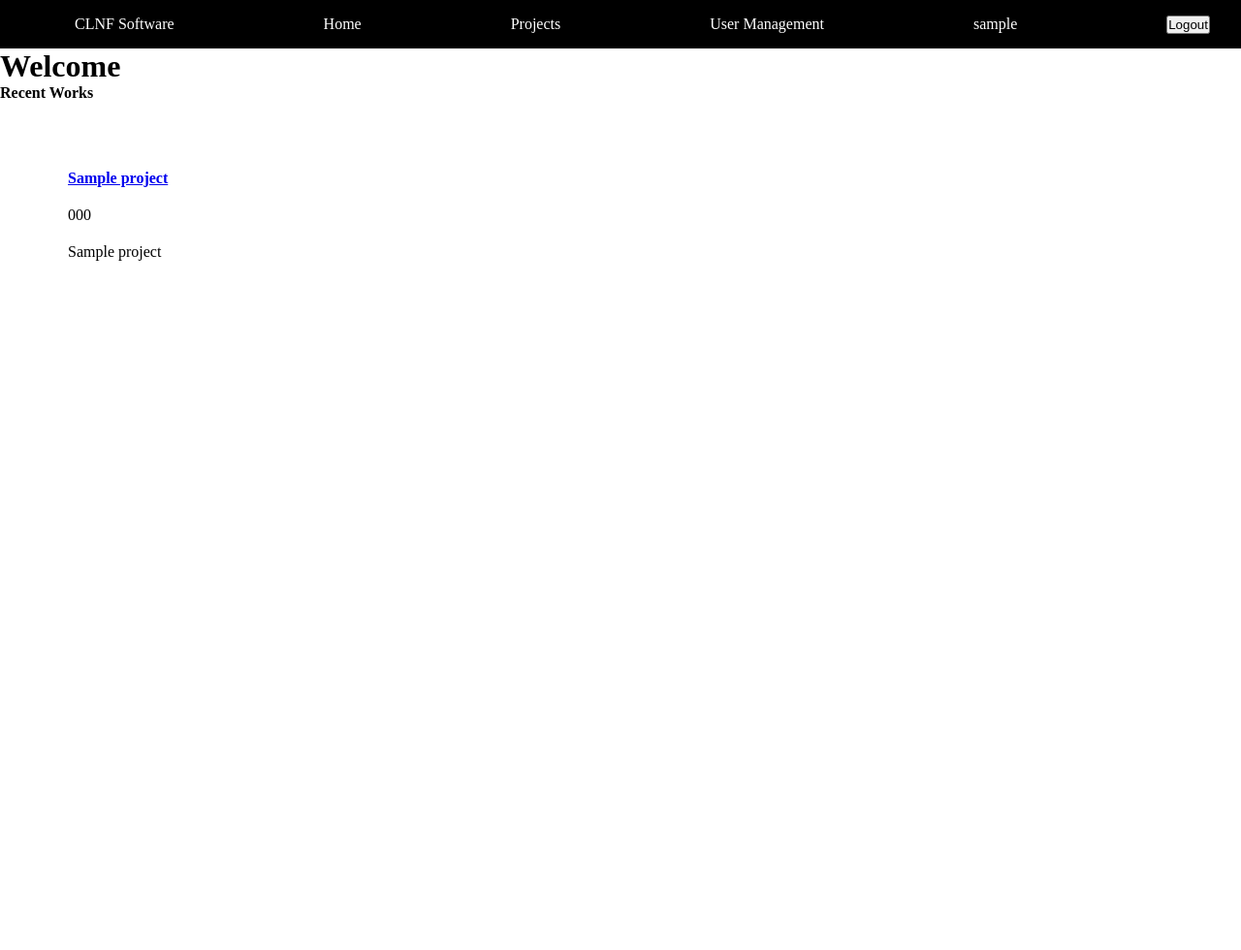
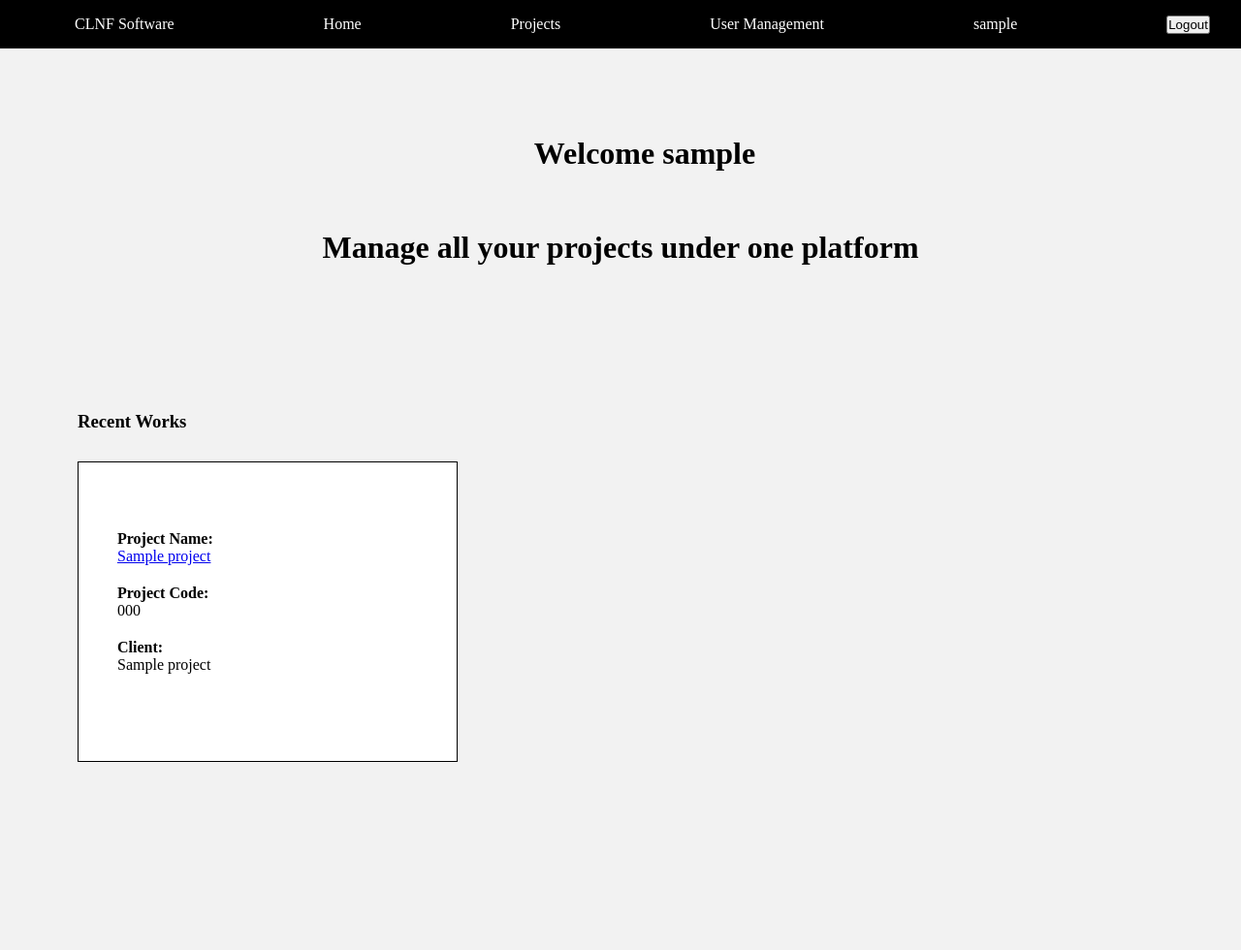
Before and after one commit to muhammedlasin/PHP-Project, a PHP site: page /PHP-main/home.php in a window 1280 px wide. Shown: the whole page at 97% size. Before the commit the page ends 269 px from the top, so only its background shows below. Run offline with PHP 8.4, Linux system fonts and the light colour scheme; the visitor is signed in with stand-in values (Sample User, id 1); tables that the repository leaves empty hold one stand-in row (values such as "Sample post"); some libraries are stand-ins or nearby versions.

Commit message:
styling done

```diff
--- a/Users.php
+++ b/Users.php
@@ -43,7 +43,7 @@ if (strlen($_SESSION["email"]) == 0) {
                 </select>
             </form>
             <form action="InviteUser.php">
-                <div class="btn1"><button class="btn2" data-inline="true">Invite Users</button></div>
+                <div class="btn3"><button class="btn2">Invite Users</button></div>
             </form>
             <table class="table">
                 <thead>
--- a/createProject.php
+++ b/createProject.php
@@ -29,8 +29,8 @@ include 'header.php';
     </select>
     <br>
     <br>
-    <a style="text-decoration:none" class="btn" href="project.php">Cancel</a>
-    <button type="submit" name="submit">Create</button>
+    <button class="btn" type="submit" name="submit" data-inline="true">Create</button>
+    <button class="btn move"><a style="text-decoration:none" class="btn" href="project.php">Cancel</a></button>
 </form>
 </div>
 
--- a/home.php
+++ b/home.php
@@ -1,13 +1,16 @@
 <?php
 include 'header.php';
 ?>
+<div class="home">
+<h1 class="home-heading">Welcome <?php echo $_SESSION['users_name'] ?></h1>
 
-<h1>Welcome</h1>
+<h1>Manage all your projects under one platform</h1>
 
-<h4>Recent Works</h4>
+<h3 class="home-heading">Recent Works</h3>
 <div class="home-container">
     <?php
 
     include 'includes/home.inc.php';
     ?>
 </div>
+</div>
--- a/includes/home.inc.php
+++ b/includes/home.inc.php
@@ -42,9 +42,9 @@ if ($u_role === "team-lead") {
 
 
 
-            echo "<div class='home-card'><h4><a href='projectDetail.php?pid=$project_id'>$project_name</a></h4>
-                <p>$project_code</p>
-                <p>$project_client</p></div>";
+            echo "<div class='home-card'><h4>Project Name: <br></h4><a href='projectDetail.php?pid=$project_id'>$project_name</a>
+            <p><h4>Project Code: <br></h4>$project_code</p>
+            <p><h4>Client: <br></h4>$project_client</p></div>";
 
 
 
@@ -72,9 +72,9 @@ if ($u_role === "team-lead") {
 
             if (!in_array($project_id, $array)) {
 
-                echo "<div class='home-card'><h4><a href='projectDetail.php?pid=$project_id'>$project_name</a></h4>
-                <p>$project_code</p>
-                <p>$project_client</p></div>";
+                echo "<div class='home-card'><h4>Project Name: <br></h4><a href='projectDetail.php?pid=$project_id'>$project_name</a>
+                <p><h4>Project Code: <br></h4>$project_code</p>
+                <p><h4>Client: <br></h4>$project_client</p></div>";
 
             }
 
@@ -114,9 +114,9 @@ if ($u_role === "team-lead") {
             $project_code = $project['project_code'];
             $project_client = $project['client_name'];
             $project_id = $project['project_id'];
-            echo "<div class='home-card'><h4><a href='projectDetail.php?pid=$project_id'>$project_name</a></h4>
-                <p>$project_code</p>
-                <p>$project_client</p></div>";
+            echo "<div class='home-card'><h4>Project Name: <br></h4><a href='projectDetail.php?pid=$project_id'>$project_name</a>
+                <p><h4>Project Code: <br></h4>$project_code</p>
+                <p><h4>Client: <br></h4>$project_client</p></div>";
         }
 
     }
@@ -129,6 +129,8 @@ if ($u_role === "team-lead") {
 
         $latestProject = $projectObj->getAllLatestProjectsOfAdmin($limit);
 
+
+
         foreach ($latestProject as $project) {
 
             $project_name = $project['project_name'];
@@ -139,9 +141,9 @@ if ($u_role === "team-lead") {
 
             if (!in_array($project_id, $array)) {
 
-                echo "<div class='home-card'><h4><a href='projectDetail.php?pid=$project_id'>$project_name</a></h4>
-                <p>$project_code</p>
-                <p>$project_client</p></div>";
+                echo "<div class='home-card'><h4>Project Name: <br></h4><a href='projectDetail.php?pid=$project_id'>$project_name</a>
+                <p><h4>Project Code: <br></h4>$project_code</p>
+                <p><h4>Client: <br></h4>$project_client</p></div>";
             }
 
         }
@@ -164,10 +166,10 @@ if ($u_role === "team-lead") {
         $task_priority = $task['task_priority'];
         $due_date = strrev($task['task_due_date']);
         $task_id = $task['task_id'];
-        echo "<div class='home-card'><h4><a href='viewTask.php?taskid=$task_id'>$task_name</a></h4>
-                                <p>$task_status</p>
-                                <p>$task_priority</p>
-                                <p>$due_date</p></div>";
+        echo "<div class='home-card'><h4>Task Name: <br></h4><a href='viewTask.php?taskid=$task_id'>$task_name</a>
+                                <p><h4>Task Status: <br></h4>$task_status</p>
+                                <p><h4>Priority: <br></h4>$task_priority</p>
+                                <p><h4>Due Date: <br><h4>$due_date</p></div>";
     }
 
 
--- a/styles/createproject.css
+++ b/styles/createproject.css
@@ -39,7 +39,10 @@
     width: 10%;
     height: 25px;
     /* margin-left: 12px; */
+}
 
+.move{
+    margin-left: 50px;
 }
 
 .error {
--- a/styles/home.css
+++ b/styles/home.css
@@ -1,8 +1,37 @@
+.home{
+    background-size: cover;
+    height: 930px;
+    /* background-image: url("https://media.istockphoto.com/id/1368931223/photo/laptop-mock-up-decor-and-copy-space-on-minimal-wooden-working-desk.jpg?b=1&s=170667a&w=0&k=20&c=emkUDLrRQcB9wfRzTZAvAOI_FVzbXY1Yp9LHslLgLL0="); */
+    background-color: #f2f2f2;
+    padding: 30px;
+    height: 870px;
+}
 .home-container {
     display: flex;
 }
 
 .home-card {
-    margin: 50px;
-    padding: 20px;
+    margin-top: 30px;
+    margin-left: 50px;
+    padding: 70px;
+    background-color: white;
+    border: 1px solid black;
+    width:280px;
+    /* flex-wrap: wrap; */
+    padding-left: 40px;
+    /* flex-wrap: wrap; */
+    /* display: flex; */
+    /* float: left; */
 }
+
+.home-heading{
+    padding-left: 50px;
+}
+
+.home>h3{
+    padding-top: 150px;
+}
+.home>h1{
+    padding-top: 60px;
+    text-align: center;
+}
--- a/styles/project.css
+++ b/styles/project.css
@@ -24,7 +24,8 @@ header>nav>a:active {
 .container h1 {
 
     margin-left: 50px;
-    margin-top: 10px;
+    margin-top: 70px;
+    margin-bottom: 50px;
 }
 
 
--- a/styles/task.css
+++ b/styles/task.css
@@ -7,8 +7,8 @@
 
 .create-task-class > button {
     width: 100px;
-    height: 30px;
-    background-color: black;
+    height: 25px;
+    background-color: grey;
     color: white;
 }
 
@@ -18,8 +18,22 @@
 
 .create-task-class > textarea {
     margin: 10px 0 20px 0;
+    font-family: 'myFont', Arial, Helvetica, sans-serif;
+    font-size: small;
 }
 
 .create-task-class > select {
     margin: 10px 0 20px 0;
 }
+
+.create-task-class > h1{
+    text-align: center;
+    padding-bottom: 20px;
+}
+
+.create-task-class{
+    margin-top: 100px;
+    background-color: #f2f2f2;
+    width: 35%;
+    padding: 50px 240px 20px 240px;
+}
--- a/styles/userlisting-style.css
+++ b/styles/userlisting-style.css
@@ -24,6 +24,12 @@
     width: 8%;
     height: 25px;
     text-decoration: none;
+}
+
+.btn3{
+  text-align: end;
+    margin-right: 87px;
+    margin-bottom: 0px;
 }
 
 /*
```
Also changed, not shown: create-task.php (+7 -6 lines).
